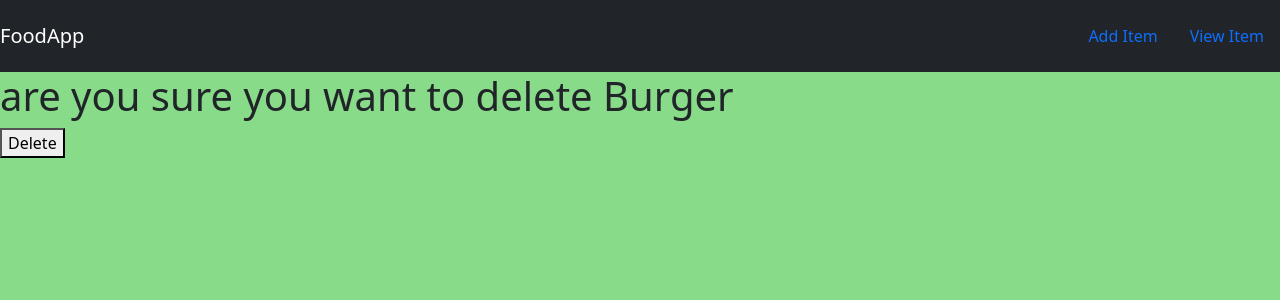
After one commit to Shruti-panchal/Django, a Django app: page /food/delete/2 in a window 1280 px wide. The commit adds this page. Shown: the top 300 px of the page. Run offline with Django 5.2, Linux system fonts and the light colour scheme; data comes from the database, SQL or seed files in the repository; both versions use the stored data as it was after the commit.

Commit message:
CRUD complete

```diff
--- /dev/null
+++ b/foodmenu/food/forms.py
@@ -0,0 +1,6 @@
+from django import forms
+from .models import Item
+class ItemForm(forms.ModelForm):
+    class Meta:
+        model = Item
+        fields = ['item_name', 'item_des', 'item_price', 'item_image']
--- a/foodmenu/food/templates/food/base.html
+++ b/foodmenu/food/templates/food/base.html
@@ -14,9 +14,8 @@
     <nav class="navbar navbar-dark bg-dark">
         <a href="/food/" class="navbar-brand">FoodApp</a>
         <div class="navbar">
-            <a class="nav-item nav-link" href="">Add Item</a>
-            <a class="nav-item nav-link" href="">Delete Item</a>
-            <a class="nav-item nav-link" href="/food/index">view Item</a>
+            <a class="nav-item nav-link" href="/food/add">Add Item</a>
+            <a class="nav-item nav-link" href="/food/index">View Item</a>
         </div>
     </nav>
 
--- /dev/null
+++ b/foodmenu/food/templates/food/delete.html
@@ -0,0 +1,10 @@
+{% extends 'food/base.html' %}
+
+{% block body %}
+
+    <form method="POST">
+        {% csrf_token %}
+        <h1>are you sure you want to delete {{ item.item_name }}</h1>
+        <button type="submit">Delete</button>
+    </form>
+{% endblock %}
--- a/foodmenu/food/templates/food/index.html
+++ b/foodmenu/food/templates/food/index.html
@@ -24,8 +24,9 @@
                 </div>
                 <div class="col-md-2 offset-md-1" style="text-align:end; margin-top:9px;">
                     <p><a href="{% url 'food:detail' item.id %}" class="btn btn-info">Details</a></p>
-                    <p><a href="{% url 'food:detail' item.id %}" class="btn btn-primary">Update</a></p>
-                    </p><a href="{% url 'food:detail' item.id %}" class="btn btn-danger">Delete</a></p>
+                    <p><a href="{% url 'food:update_item' item.id %}" class="btn btn-primary">Update</a></p>
+                    <p><a href="{% url 'food:delete_item' item.id %}" class="btn btn-danger">Delete</a></p>
+
                 </div>
             </div>
         </div>
--- a/foodmenu/food/urls.py
+++ b/foodmenu/food/urls.py
@@ -4,8 +4,11 @@ from . import views
 
 app_name = 'food'
 urlpatterns = [
+    path('', views.home, name='home'),
     path('index/', views.index, name='index'),
-    path('', views.home, name='home'),
-    path ('item/', views.item, name='item'),
-    path ('<int:item_id>/', views.detail, name='detail'),
+    path('item/', views.item, name='item'),
+    path('<int:item_id>/', views.detail, name='detail'),
+    path('add', views.create_item, name='create_item'),
+    path('update/<int:id>', views.update_item, name='update_item'),
+    path('delete/<int:id>', views.delete_item, name='delete_item'),
 ]
--- a/foodmenu/food/views.py
+++ b/foodmenu/food/views.py
@@ -1,7 +1,8 @@
-from django.shortcuts import render
+from django.shortcuts import render, redirect
 from django.http import HttpResponse
 from .models import Item
 from django.template import loader
+from .forms import ItemForm
 
 # Create your views here.
 def index(request):
@@ -23,3 +24,30 @@ def detail(request, item_id):
         'item': item,
     }
     return render(request, 'food/detail.html', context)
+
+def create_item(request):
+    form = ItemForm(request.POST or None)
+
+    if form.is_valid():
+        form.save()
+        return redirect('food:index')
+
+    return render(request, 'food/item-form.html', {'form': form})
+
+def update_item(request, id):
+    item = Item.objects.get(id=id)
+    form = ItemForm(request.POST or None, instance=item)
+
+    if form.is_valid():
+        form.save()
+        return redirect('food:index')
+
+    return render(request, 'food/item-form.html', {'form':form, 'item':item})
+
+def delete_item(request, id):
+    item = Item.objects.get(id=id)
+
+    if request.method == 'POST':
+        item.delete()
+        return redirect('food:index')
+    return render(request, 'food/delete.html', {'item':item})
```
Also changed, not shown: foodmenu/food/templates/food/item-form.html (added, +10 -0 lines), foodmenu/db.sqlite3.
